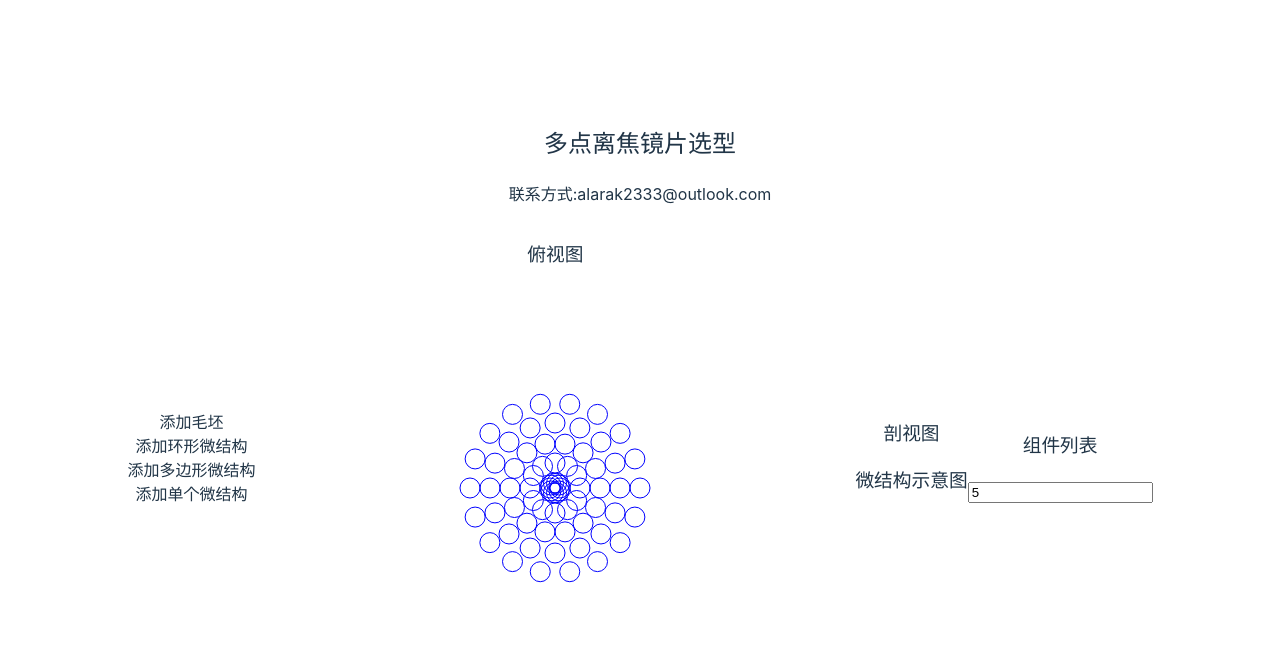
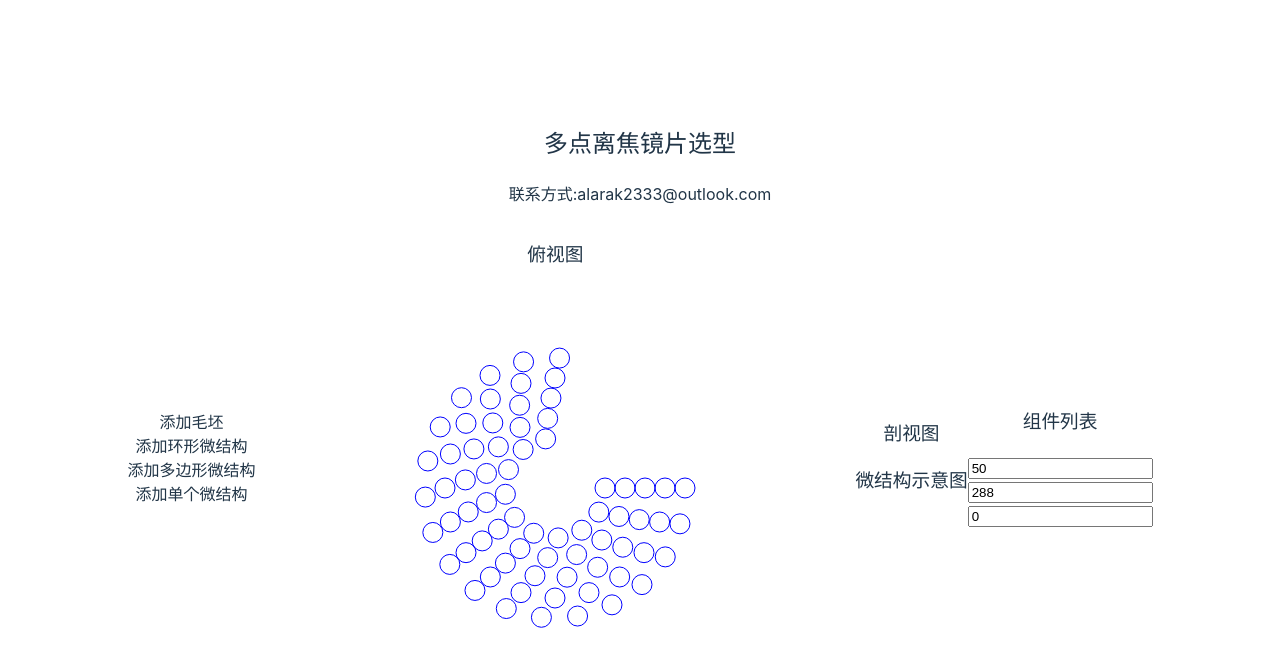
Before and after one commit to alarak233/lens_selection, a Vue app: page / in a window 1280 px wide. Shown: the top 666 px of the page. Built offline with nearby package versions, Linux system fonts and the light colour scheme.

Commit message:
坐标改为通用接口

```diff
--- a/src/App.vue
+++ b/src/App.vue
@@ -1,22 +1,22 @@
 <script setup lang="ts">
   import {ref,reactive} from "vue"
   import ring_array_cloud from './components/ring_array_cloud.vue';
-  import type { Circle_data,Com_data } from "./components/model";
+  import type { Ring_data,Com_data } from "./components/model";
 
-  const circle_data1:Circle_data=reactive({
-    start_r:5,
+  const circle_data1:Ring_data=reactive({
+    start_r:50,
     ring_num:5,
     dist:20,
     circle_r:10,
-    circle_num:[10,12,14,16,18],
-    circle_color:'blue'
+    circle_points_num:[10,12,14,16,18],
+    circle_color:'blue',
+    end_angle:360-72
   });
 
-  let com_data1:Com_data={
-    center_x:300,
-    center_y:200,
+  let com_data1:Com_data=reactive({
+    center:{x:300,y:200},
     start_angle:0
-  }
+  });
 </script>
 
 <template>
@@ -52,6 +52,10 @@
   <div class="div_inline">
     <h3>组件列表</h3>
     <input type="number" v-model="circle_data1.start_r"/>
+    <br>
+    <input type="number" v-model="circle_data1.end_angle"/>
+    <br>
+    <input type="number" v-model="com_data1.start_angle"/>
   </div>
 </template>
 
--- a/src/components/model.ts
+++ b/src/components/model.ts
@@ -1,16 +1,31 @@
-interface Circle_data{
+interface Ring_data {
     start_r: number,
     ring_num: number,
     dist: number,
     circle_r: number,
-    circle_num: number[],
+    circle_points_num: number[],
     circle_color: string,
+    end_angle: number
 }
 
-interface Com_data{
-    center_x:number,
-    center_y:number,
-    start_angle:number,
+interface Com_data {
+    center: Pos
+    start_angle: number,
 }
 
-export type {Circle_data,Com_data};
+interface Polygon_data {
+
+}
+
+interface Pos {
+    x: number,
+    y: number
+}
+
+interface Line_data {
+    start_pos: Pos,
+    end_pos: Pos,
+    points_num: number
+}
+
+export type { Ring_data , Com_data };
--- a/src/components/ring_array_cloud.vue
+++ b/src/components/ring_array_cloud.vue
@@ -1,29 +1,30 @@
 <template>
-    <points_cloud :circle_color="props.circle_data.circle_color"
-    :circle_pos="point_pos"
-    :circle_r="props.circle_data.circle_r">
+    <points_cloud :circle_color="props.circle_data.circle_color" :circle_pos="point_pos"
+        :circle_r="props.circle_data.circle_r">
     </points_cloud>
 </template>
 
 <script setup lang="ts">
 import { computed } from 'vue';
 import points_cloud from './points_cloud.vue';
-import type {Circle_data,Com_data} from './model';
+import type { Ring_data, Com_data } from './model';
 
 const props = defineProps<{
-    circle_data:Circle_data,
-    com_data:Com_data
+    circle_data: Ring_data,
+    com_data: Com_data
 }>();
 
 const point_pos = computed<number[][]>(() => {
     const pts: number[][] = [];
 
     for (let i = 0; i < props.circle_data.ring_num; i++) {
-        const theta = Math.PI * 2 / props.circle_data.circle_num[i];
-        for (let j = 0; j < props.circle_data.circle_num[i]; j++) {
+        const theta = (props.circle_data.end_angle / 180 * Math.PI)
+            / props.circle_data.circle_points_num[i];
+        for (let j = 0; j < props.circle_data.circle_points_num[i]; j++) {
             const cur_r = props.circle_data.start_r + props.circle_data.dist * i;
-            pts.push([cur_r * Math.cos(theta * j)+props.com_data.center_x,
-            cur_r * Math.sin(theta * j)+props.com_data.center_y]);
+            const cur_theta=theta*j+props.com_data.start_angle/180*Math.PI;
+            pts.push([cur_r * Math.cos(cur_theta) + props.com_data.center.x,
+            cur_r * Math.sin(cur_theta) + props.com_data.center.y]);
         }
     }
 
```
Also changed, not shown: src/components/line_cloud.vue (added), 5 other files (tests, documents, lock files or other folders).
